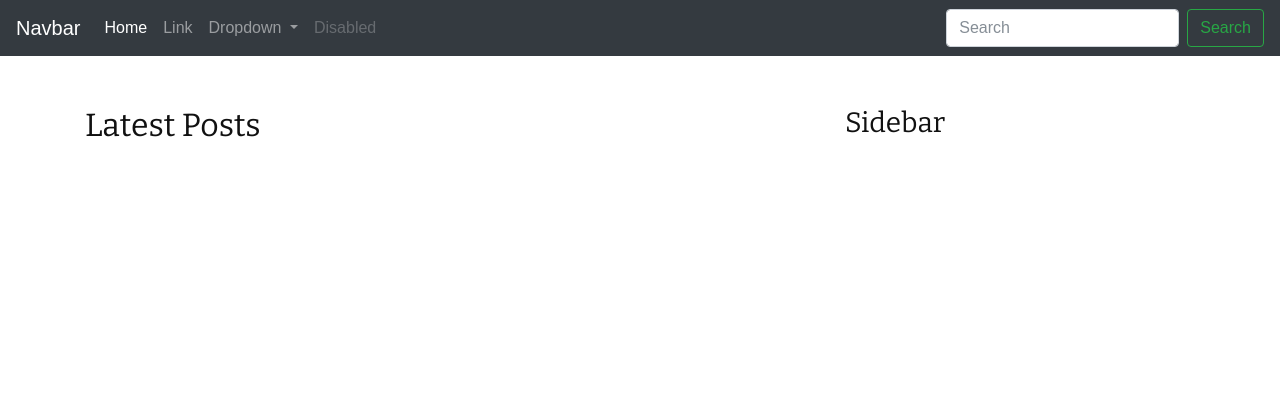
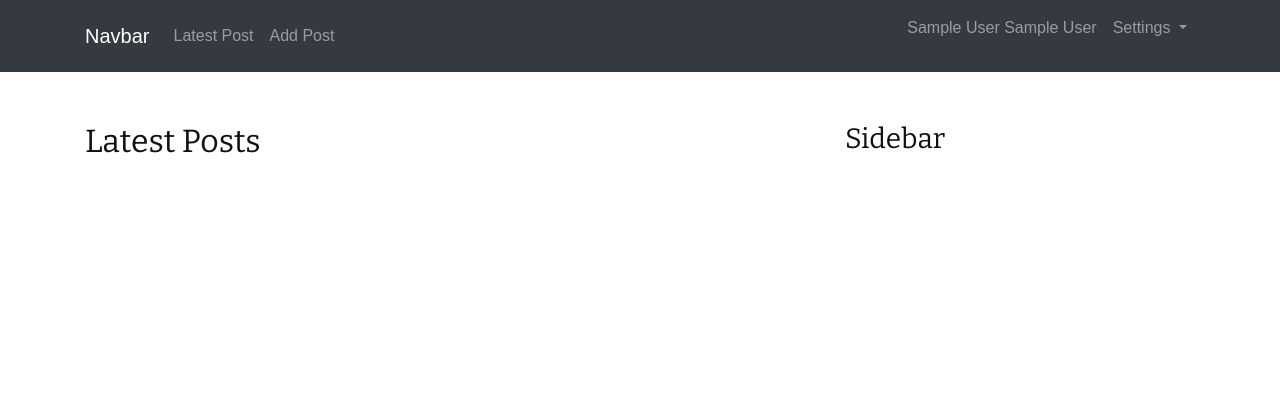
Before and after one commit to Roshan2534/HMVC_CodeigniterExample, a CodeIgniter app: page /hmvc_proj/dashboard in a window 1280 px wide. Shown: the top 420 px of the page. Run offline with CodeIgniter, Linux system fonts and the light colour scheme; the visitor is signed in with stand-in values (Sample User, id 1); some libraries are stand-ins or nearby versions; some web fonts are replaced.

Commit message:
Second Commt

```diff
--- a/application/config/routes.php
+++ b/application/config/routes.php
@@ -54,6 +54,7 @@ $route['register']='users/register';
 $route['login']='users/login';
 $route['logout']='users/login/logout';
 $route['dashboard']='users/dashboard';
+$route['profile']='users/dashboard/profile';
 $route['default_controller'] = 'users/register';
 $route['404_override'] = '';
 $route['translate_uri_dashes'] = FALSE;
--- a/application/core/MY_Model.php
+++ b/application/core/MY_Model.php
@@ -39,7 +39,7 @@ if($ids !== FALSE)
 }
 
 //check order by if it was already set
-count($this->db->order_by($this->order_by)) ||
+//count($this->db->order_by($this->order_by)) ||
       $this->db->order_by($this->order_by);
 
 //Return results
--- a/application/modules/templates/views/elements/navigation.php
+++ b/application/modules/templates/views/elements/navigation.php
@@ -1,4 +1,5 @@
 <nav class="navbar navbar-expand-lg navbar-dark bg-dark">
+<div class="container">
   <a class="navbar-brand" href="#">Navbar</a>
   <button class="navbar-toggler" type="button" data-toggle="collapse" data-target="#navbarSupportedContent" aria-controls="navbarSupportedContent" aria-expanded="false" aria-label="Toggle navigation">
     <span class="navbar-toggler-icon"></span>
@@ -6,30 +7,55 @@
 
   <div class="collapse navbar-collapse" id="navbarSupportedContent">
     <ul class="navbar-nav mr-auto">
-      <li class="nav-item active">
-        <a class="nav-link" href="#">Home <span class="sr-only">(current)</span></a>
+
+      <li class="nav-item">
+       <?=anchor('latest_posts','Latest Post',array('class'=>'nav-link'));?>
       </li>
+
       <li class="nav-item">
-        <a class="nav-link" href="#">Link</a>
+       <?=anchor('add_posts','Add Post',array('class'=>'nav-link'));?>
       </li>
-      <li class="nav-item dropdown">
+    </ul>
+    <ul>
+      <ul class="nav navbar-nav navbar-right">
+
+      <?php
+        if($this->session->userdata('is_logged_in')==FALSE)
+        {
+      ?>
+        <li class="nav-item">
+       <?=anchor('register','Register',array('class'=>'nav-link'));?>
+      </li>
+
+      <li class="nav-item">
+       <?=anchor('login','Login',array('class'=>'nav-link'));?>
+      </li>
+
+      <?php
+        }
+        else
+        {
+      ?>
+        <li class="nav-item">
+       <?=anchor('profile',$this->session->userdata('firstname'). '&nbsp;'.$this->session->userdata('lastname'),array('class'=>'nav-link'));?>
+      </li>
+
+        <li class="nav-item dropdown">
         <a class="nav-link dropdown-toggle" href="#" id="navbarDropdown" role="button" data-toggle="dropdown" aria-haspopup="true" aria-expanded="false">
-          Dropdown
+          Settings
         </a>
         <div class="dropdown-menu" aria-labelledby="navbarDropdown">
-          <a class="dropdown-item" href="#">Action</a>
-          <a class="dropdown-item" href="#">Another action</a>
+          <?=anchor('my_post','My Posts',array('class'=>'dropdown-item'));?>
+          <?=anchor('profile','Profile',array('class'=>'dropdown-item'));?>
+          <?=anchor('dashboard','Dashboard',array('class'=>'dropdown-item'));?>
           <div class="dropdown-divider"></div>
-          <a class="dropdown-item" href="#">Something else here</a>
+          <?=anchor('logout','Logout',array('class'=>'dropdown-item'));?>
         </div>
       </li>
-      <li class="nav-item">
-        <a class="nav-link disabled" href="#" tabindex="-1" aria-disabled="true">Disabled</a>
-      </li>
+      <?php
+        }
+      ?>
     </ul>
-    <form class="form-inline my-2 my-lg-0">
-      <input class="form-control mr-sm-2" type="search" placeholder="Search" aria-label="Search">
-      <button class="btn btn-outline-success my-2 my-sm-0" type="submit">Search</button>
-    </form>
+  </div>
   </div>
 </nav>
--- a/application/modules/users/controllers/Dashboard.php
+++ b/application/modules/users/controllers/Dashboard.php
@@ -6,11 +6,17 @@ class Dashboard extends MX_Controller
     public function __construct()
     {
         parent::__construct();
-        $this->load->model('user');
-        if($this->session->userdata('is_logged_in')==FALSE)
-        {
-            redirect('login');
-        }
+    /*Additional code which you want to run automatically in every function call */
+    $this->output->set_header('Last-Modified:' . gmdate('D, d M Y H:i:s') . 'GMT');
+    $this->output->set_header('Cache-Control: no-store, no-cache, must-revalidate');
+    $this->output->set_header('Cache-Control: post-check=0, pre-check=0', false);
+    $this->output->set_header('Pragma: no-cache');
+
+    $this->load->model('user');
+    if($this->session->userdata('is_logged_in')==FALSE)
+    {
+        redirect('login');
+    }
 
     }
     public function index()
@@ -20,4 +26,14 @@ class Dashboard extends MX_Controller
         $data['view_file']='dashboard';
         echo Modules::run('templates/user_layout',$data);
     }
+    public function profile()
+    {
+        $data['title']='Profile';
+        $data['module']='users';
+        $data['view_file']='profile';
+        //Running a querry to find user details
+        $id = $this->session->userdata('user_id');
+        $data['user_profile']=$this->user->find($id);
+        echo Modules::run('templates/user_layout',$data);
+    }
 }
--- a/application/modules/users/controllers/login.php
+++ b/application/modules/users/controllers/login.php
@@ -6,6 +6,11 @@ class Login extends MX_Controller
     public function __construct()
     {
         parent::__construct();
+        /*Additional code which you want to run automatically in every function call */
+    $this->output->set_header('Last-Modified:' . gmdate('D, d M Y H:i:s') . 'GMT');
+    $this->output->set_header('Cache-Control: no-store, no-cache, must-revalidate');
+    $this->output->set_header('Cache-Control: post-check=0, pre-check=0', false);
+    $this->output->set_header('Pragma: no-cache');
         $this->load->model('user');
         $this->load->library('MY_Form_validation');
     }
--- a/application/modules/users/controllers/register.php
+++ b/application/modules/users/controllers/register.php
@@ -6,6 +6,11 @@ class Register extends MX_Controller
     public function __construct()
     {
         parent::__construct();
+        /*Additional code which you want to run automatically in every function call */
+    $this->output->set_header('Last-Modified:' . gmdate('D, d M Y H:i:s') . 'GMT');
+    $this->output->set_header('Cache-Control: no-store, no-cache, must-revalidate');
+    $this->output->set_header('Cache-Control: post-check=0, pre-check=0', false);
+    $this->output->set_header('Pragma: no-cache');
         $this->load->model('user');
     }
     public function index()
--- a/assets/css/custom.css
+++ b/assets/css/custom.css
@@ -31,3 +31,6 @@ h1,h2,h3,h4,h5
 .register-page{
   margin-bottom:10%;
 }
+.profile-holder{
+padding:2%;
+}
```
Also changed, not shown: application/modules/users/views/profile.php (added, +17 -0 lines).
